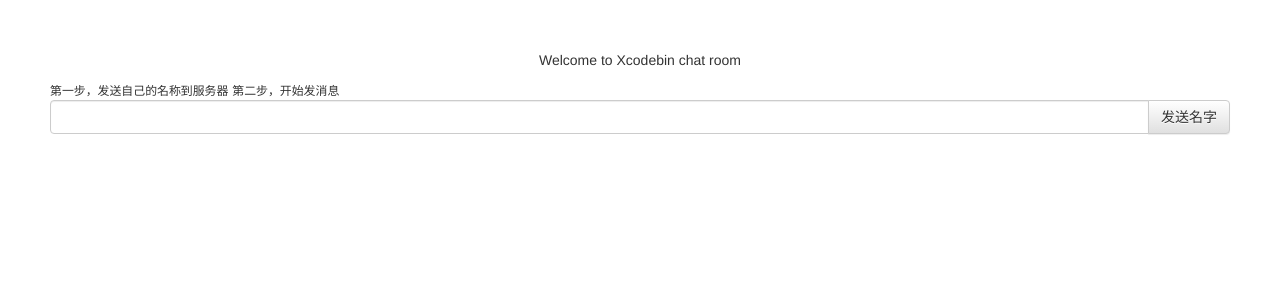
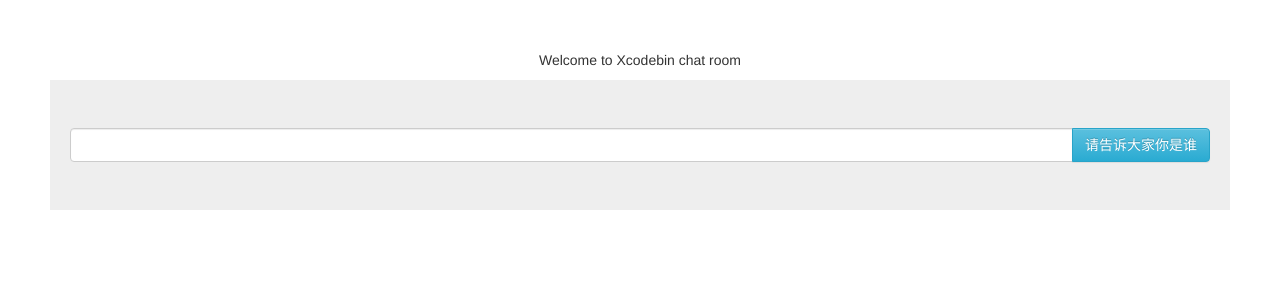
Before and after one commit to xcodebin/puke, a Node server app: page / in a window 1280 px wide. Shown: the top 300 px of the page. Run offline with Node 20, Linux system fonts and the light colour scheme; some libraries are stand-ins or nearby versions.

Commit message:
聊天室

```diff
--- a/background/views/index.ejs
+++ b/background/views/index.ejs
@@ -14,14 +14,14 @@
 </head>
 <body>
 <p class="t-c">Welcome to Xcodebin chat room <span id="title" class="text-success"></span></p>
-<small>第一步，发送自己的名称到服务器</small>
-<small>第二步，开始发消息</small>
 
+<div class="jumbotron">
+    <div class="container">
         <div id="name">
             <div class="input-group">
                 <input class="form-control" type="text" id="testpost">
                 <span class="input-group-btn">
-        <button type="button" class="btn btn-default" id="testpostBtn" title="post测试按钮">发送名字</button>
+                    <button type="button" class="btn btn-info" id="testpostBtn" title="post测试按钮">请告诉大家你是谁</button>
                 </span>
             </div>
         </div>
@@ -34,7 +34,8 @@
                    <button type="button" class="btn btn-default" id="testsocketBtn" title="socket测试按钮">发送消息</button>
                 </span>
             </div>
-
+        </div>
+    </div>
 </div>
 
 <script src="https://cdnjs.cloudflare.com/ajax/libs/socket.io/2.0.4/socket.io.js"></script>
@@ -48,6 +49,10 @@
 	var socket = io.connect('http://xcodebins.tunnel.qydev.com');//socket test
 	function postNameMsg() {
 		var name = $("#testpost").val();
+		if (!name) {
+			alert('请输入名字');
+			return;
+		}
 		$.ajax({
 			type: 'POST',
 			url: 'http://xcodebin.tunnel.qydev.com/name',
```
Lines whose indentation alone changed are shown as unchanged.
